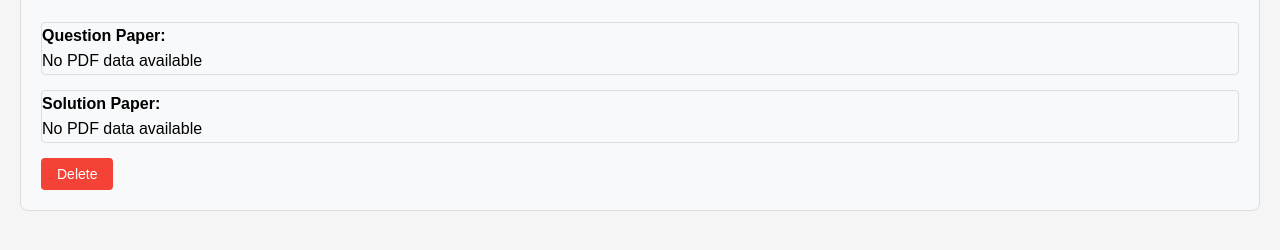
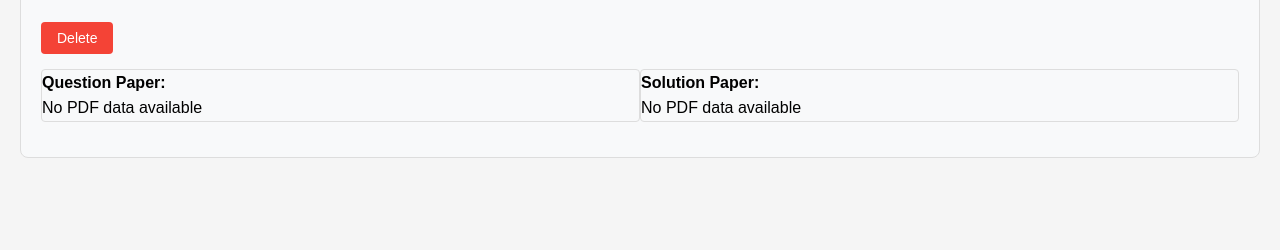
Before and after one commit to chaulagainrupak/paper-guides, a Flask app: page /admin/paper/1 in a window 1280 px wide. Shown: the part 363-613 px from the top of the page. Run offline with Flask 3, Linux system fonts and the light colour scheme; a user stored in the database is signed in; tables that the repository leaves empty hold one stand-in row (values such as "Sample post"); data that the repository does not hold is empty; parts of the project's set-up code (start-up, migrations or seed data) failed here and were passed over; some libraries are stand-ins or nearby versions.

Commit message:
better admin page for paper approal

```diff
--- a/static/pdf-image-renderer.js
+++ b/static/pdf-image-renderer.js
@@ -54,14 +54,14 @@ async function renderPDFElement(element, base64Data) {
       // Create container for PDF or images
       const container = document.createElement("div");
       container.style.width = "100%";
-      container.style.height = "80dvh";
+      container.style.height = "100%";
       container.style.overflow = "auto";
 
       // Try to load PDF first
       const object = document.createElement("object");
       object.type = "application/pdf";
       object.width = "100%";
-      object.height = "100";
+      object.height = "100%";
       object.data = pdfDataUrl;
 
       // Add fallback handling
--- a/templates/admin-paper.html
+++ b/templates/admin-paper.html
@@ -96,24 +96,6 @@
             <h2><strong>Submitted by:</strong> {{ paper.submittedBy }}</h2>
         </div>
 
-        <div class="pdf-container">
-            <h4>Question Paper:</h4>
-            <object data-compressed="{{paper.questionFile}}" type="application/pdf" class="paper-pdf">
-                <p>Your browser doesn't support embedded PDFs. Download it
-                    <a href="{{ paper.questionFile }}">here</a>.
-                </p>
-            </object>
-        </div>
-
-        <div class="pdf-container">
-            <h4>Solution Paper:</h4>
-            <object data-compressed="{{ paper.solutionFile }}" type="application/pdf" class="paper-pdf">
-                <p>Your browser doesn't support embedded PDFs. Download it
-                    <a href="{{ paper.solutionFile }}">here</a>.
-                </p>
-            </object>
-        </div>
-
         <div class="actions">
             {% if paper.approved == 0 %}
             <button onclick="approveItem('paper','{{ paper.uuid }}')" class="button approve">
@@ -124,6 +106,27 @@
                 Delete
             </button>
         </div>
+
+
+        <div style="display: flex; justify-content: space-around;">
+            <div class="pdf-container" style="width: 50%;">
+                <h4>Question Paper:</h4>
+                <object data-compressed="{{paper.questionFile}}" type="application/pdf" class="paper-pdf">
+                    <p>Your browser doesn't support embedded PDFs. Download it
+                        <a href="{{ paper.questionFile }}">here</a>.
+                    </p>
+                </object>
+            </div>
+
+            <div class="pdf-container" style="width: 50%;">
+                <h4>Solution Paper:</h4>
+                <object data-compressed="{{ paper.solutionFile }}" type="application/pdf" class="paper-pdf">
+                    <p>Your browser doesn't support embedded PDFs. Download it
+                        <a href="{{ paper.solutionFile }}">here</a>.
+                    </p>
+                </object>
+            </div>
+        </div>
     </div>
 </body>
 
```
